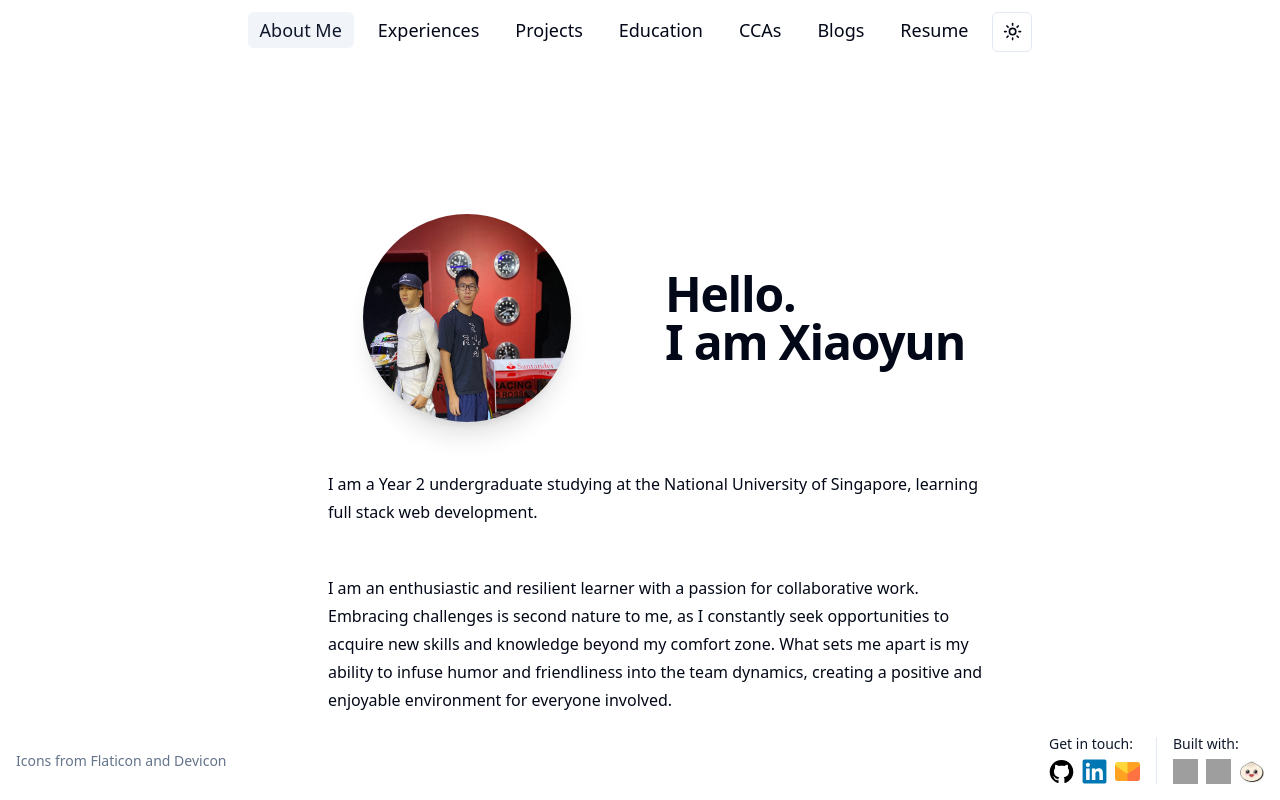
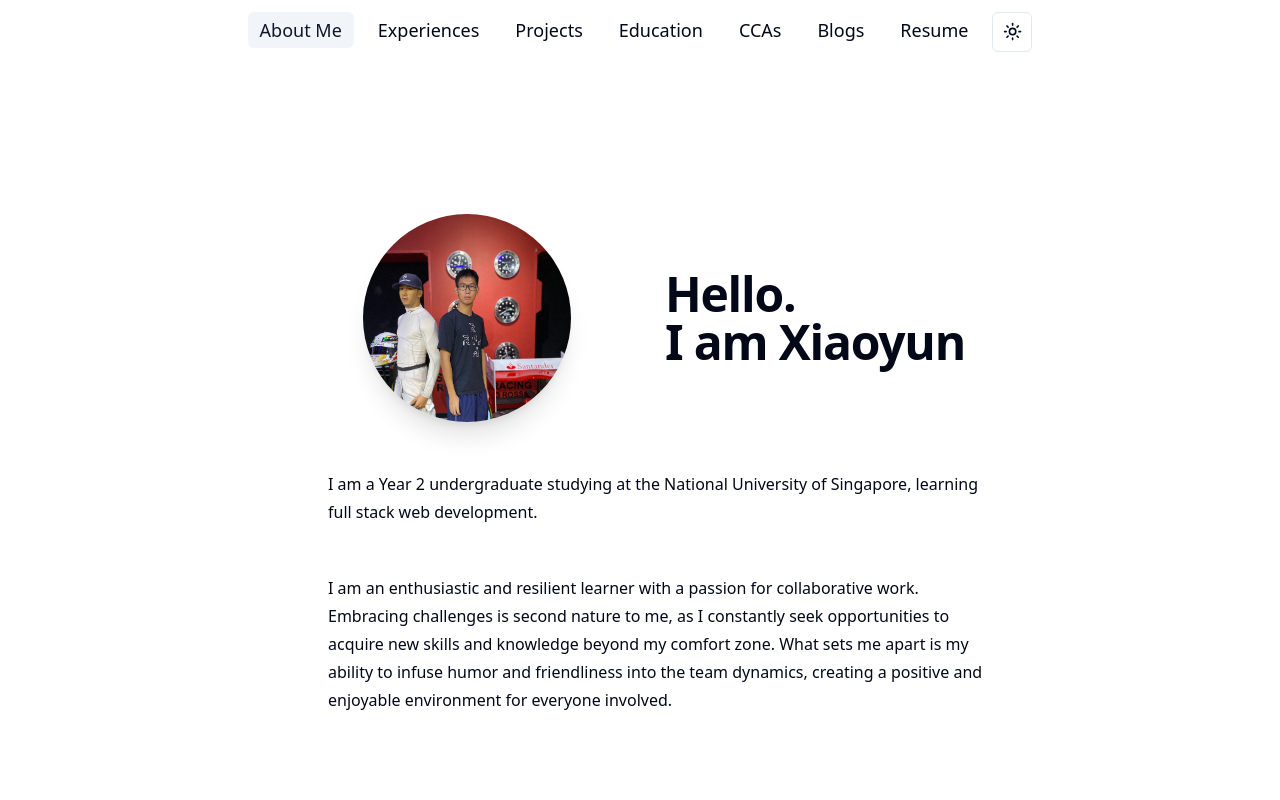
Before and after one commit to wxiaoyun/portfolio-old, a React (Vite) app: page /aboutme in a window 1280 px wide. Shown: the top 800 px of the page. Built offline with nearby package versions, Linux system fonts and the light colour scheme; grey boxes are pictures that could not be loaded; what javascript-time-ago would draw is missing.

Commit message:
fix later

```diff
--- a/src/App.tsx
+++ b/src/App.tsx
@@ -1,6 +1,6 @@
 import React from "react";
 import { Provider } from "react-redux";
-import { RouterProvider } from "react-router-dom";
+import { RouterProvider, BrowserRouter } from "react-router-dom";
 
 import { ThemeProvider } from "@/components/theme-provider";
 import { Router } from "./router";
--- a/src/modules/common/components/applogic.tsx
+++ b/src/modules/common/components/applogic.tsx
@@ -22,20 +22,20 @@ export const AppLogic: React.FC = () => {
 
   return (
     <div className="relative w-full">
-      <AnimatePresence custom={routeState.direction}>
-        <motion.div
-          className="absolute top-0 w-full"
-          variants={slideVariants}
-          custom={routeState.direction}
-          initial="enter"
-          animate="center"
-          exit="exit"
-          transition={slideTransition}
-          key={location.key}
-        >
+      {/* <AnimatePresence custom={routeState.direction}> */}
+      {/*   <motion.div */}
+      {/*     className="absolute top-0 w-full" */}
+      {/*     variants={slideVariants} */}
+      {/*     custom={routeState.direction} */}
+      {/*     initial="enter" */}
+      {/*     animate="center" */}
+      {/*     exit="exit" */}
+      {/*     transition={slideTransition} */}
+      {/*     key={location.key} */}
+      {/*   > */}
           <Outlet />
-        </motion.div>
-      </AnimatePresence>
+      {/*   </motion.div> */}
+      {/* </AnimatePresence> */}
     </div>
   );
 };
--- a/src/modules/common/components/footer.tsx
+++ b/src/modules/common/components/footer.tsx
@@ -8,7 +8,7 @@ export const Footer: React.FC = () => {
   const iconSize = 25;
 
   return (
-    <div className="w-full flex flex-row justify-between p-4 bg-background text-primary">
+    <div className="absolute bottom-0 w-full flex flex-row justify-between p-4 bg-background text-primary">
       <p className="text-sm text-muted-foreground break-words w-1/3 self-center">
         Icons from{" "}
         <a
--- a/src/modules/common/page/app.tsx
+++ b/src/modules/common/page/app.tsx
@@ -4,7 +4,7 @@ import { AppLogic, Footer, Navbar } from "..";
 
 export const App: React.FC = () => {
   return (
-    <div className="min-h-screen w-full flex flex-col items-center">
+    <div className="relative min-h-screen w-full flex flex-col items-center">
       <Navbar />
 
       <div className="flex-grow max-w-2xl w-full flex justify-center mb-24">
```
